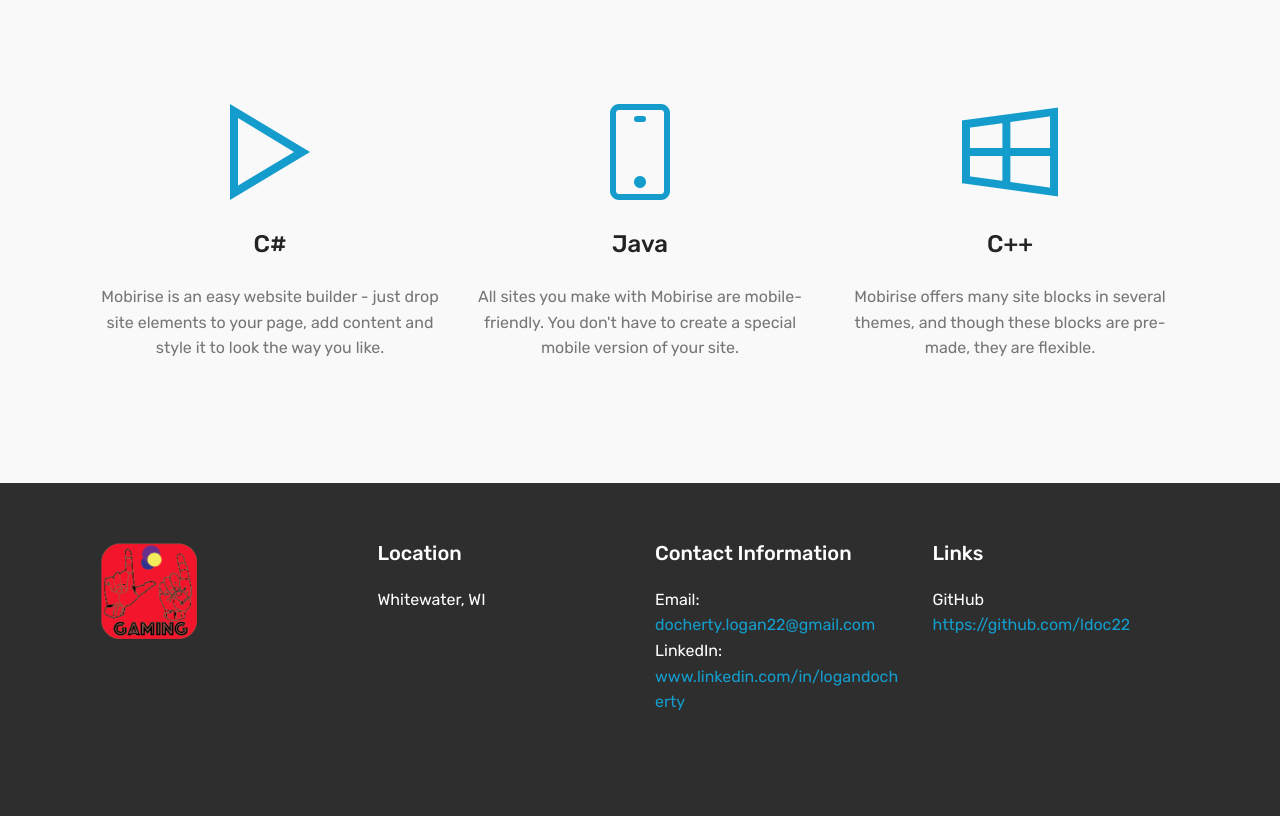
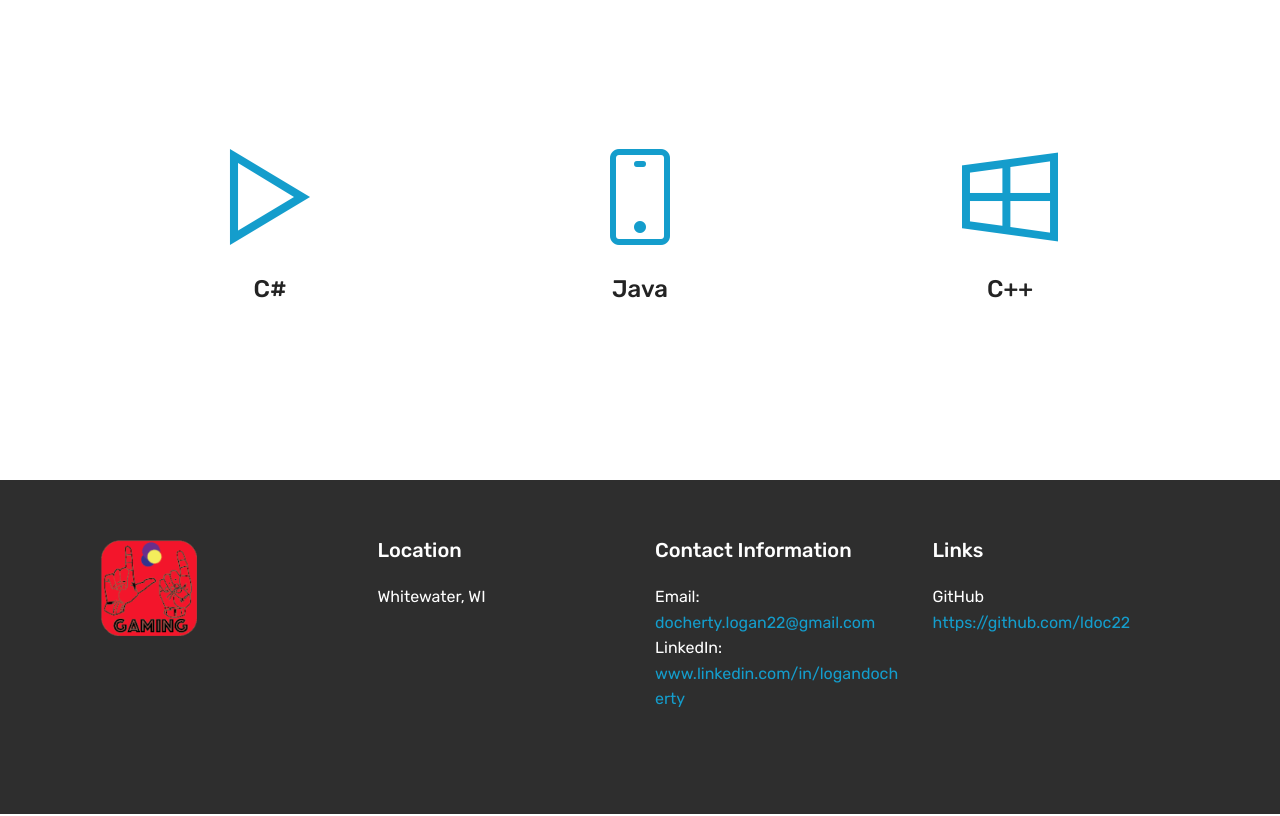
Before and after one commit to ldoc22/ldoc22.github.io, a plain HTML site: page index.html in a window 1280 px wide. Shown: the part 802-1618 px from the top of the page. Drawn offline with Linux system fonts and the light colour scheme; files whose address does not match are found by name.

Commit message:
basic change

```diff
--- a/assets/mobirise/css/mbr-additional.css
+++ b/assets/mobirise/css/mbr-additional.css
@@ -1774,9 +1774,9 @@ body {
   background-image: url("../../../assets/images/20181215-161431-2000x1500.jpg");
 }
 .cid-rdFi2OmmNO {
-  padding-top: 90px;
-  padding-bottom: 90px;
-  background-color: #f9f9f9;
+  padding-top: 135px;
+  padding-bottom: 135px;
+  background-color: #ffffff;
 }
 .cid-rdFi2OmmNO .mbr-text {
   color: #767676;
--- a/index.html
+++ b/index.html
@@ -63,7 +63,7 @@
     </nav>
 </section>
 
-<section class="engine"><a href="https://mobirise.info/i">web creation software</a></section><section class="cid-qTkA127IK8 mbr-fullscreen mbr-parallax-background" id="header2-1">
+<section class="engine"><a href="https://mobirise.info/j">website templates</a></section><section class="cid-qTkA127IK8 mbr-fullscreen mbr-parallax-background" id="header2-1">
 
 
 
@@ -103,9 +103,7 @@
                 <div class="card-box">
                     <h4 class="card-title py-3 mbr-fonts-style display-5">
                         C#</h4>
-                    <p class="mbr-text mbr-fonts-style display-7">
-                        Mobirise is an easy website builder - just drop site elements to your page, add content and style it to look the way you like.
-                    </p>
+
                 </div>
             </div>
 
@@ -115,9 +113,7 @@
                 </div>
                 <div class="card-box">
                     <h4 class="card-title py-3 mbr-fonts-style display-5">Java</h4>
-                    <p class="mbr-text mbr-fonts-style display-7">
-                        All sites you make with Mobirise are mobile-friendly. You don't have to create a special mobile version of your site.
-                    </p>
+
                 </div>
             </div>
 
@@ -128,9 +124,7 @@
                 <div class="card-box">
                     <h4 class="card-title py-3 mbr-fonts-style display-5">
                         C++</h4>
-                    <p class="mbr-text mbr-fonts-style display-7">
-                        Mobirise offers many site blocks in several themes, and though these blocks are pre-made, they are flexible.
-                    </p>
+
                 </div>
             </div>
 
```
Also changed, not shown: page1.html (+2 -2 lines), page2.html (+1 -1 lines).
